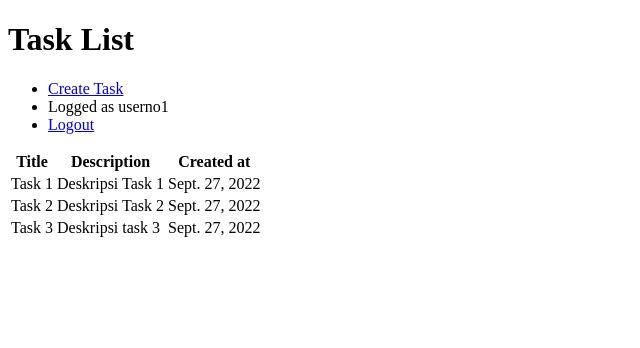
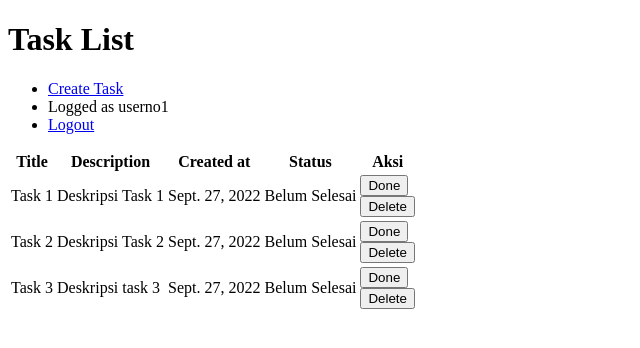
Before and after one commit to naufalweise/pbp-tugas-02, a Django app: page /todolist/ in a window 1280 px wide. Shown: the top 348 px of the page, without its empty margins (0-640 px from the left). Run offline with Django 4.2, Linux system fonts and the light colour scheme; a user stored in the database is signed in; data comes from the database, SQL or seed files in the repository.

Commit message:
Add bonus feature

```diff
--- a/todolist/templates/todolist.html
+++ b/todolist/templates/todolist.html
@@ -12,12 +12,21 @@
         <li>Logged as {{ username }}</li>
         <li><a href="{% url 'todolist:logout' %}">Logout</a></li>
     </ul>
+     {% if messages %}
+        <ul>
+            {% for message in messages %}
+                <li>{{ message }}</li>
+            {% endfor %}
+        </ul>
+    {% endif %}
     <table>
         <thead>
             <tr>
                 <th>Title</th>
                 <th>Description</th>
                 <th>Created at</th>
+                <th>Status</th>
+                <th>Aksi</th>
             </tr>
         </thead>
         <tbody>
@@ -26,6 +35,19 @@
                     <td>{{ task.title }}</td>
                     <td>{{ task.description }}</td>
                     <td>{{ task.date }}</td>
+                    <td>{{ task.is_finished|yesno:"Selesai,Belum Selesai"}}</td>
+                    <td>
+                        <form method="post" action="{% url 'todolist:toggle finish' %}">
+                            {% csrf_token %}
+                            <input type="number" name="pk" value="{{ task.pk }}" hidden />
+                            <input type="submit" value="{{ task.is_finished|yesno:"Undone,Done"}}" />
+                        </form>
+                        <form method="POST" action="{% url 'todolist:delete' %}">
+                            {% csrf_token %}
+                            <input type="number" name="pk" value="{{ task.pk }}" hidden />
+                            <input type="submit" value="Delete" />
+                        </form>
+                    </td>
                 </tr>
             {% endfor %}
         </tbody>
--- a/todolist/urls.py
+++ b/todolist/urls.py
@@ -8,5 +8,7 @@ urlpatterns = [
     path('login', views.login, name='login'),
     path('register', views.register, name='register'),
     path('create-task', views.create_task, name='create task'),
-    path('logout', views.logout, name='logout')
+    path('logout', views.logout, name='logout'),
+    path('delete', views.delete, name='delete'),
+    path('toggle', views.toggle_finish, name='toggle finish'),
 ]
--- a/todolist/views.py
+++ b/todolist/views.py
@@ -2,6 +2,7 @@ from datetime import date
 from django.shortcuts import render, redirect
 from django.contrib import messages, auth
 from django.contrib.auth.decorators import login_required
+from django.views.decorators.http import require_POST
 from django.contrib.auth.forms import UserCreationForm
 from .models import Task
 from .forms import TaskForm
@@ -55,8 +56,25 @@ def create_task(request):
             new_task = Task(
                 title=form.cleaned_data['title'], description=form.cleaned_data['description'], user=request.user, date=date.today())
             new_task.save()
-            messages.success(request, 'Berhasil membuat task')
+            messages.success(request, 'Added one task')
             return redirect('todolist:index')
     form = TaskForm()
     context = {'form': form}
     return render(request, 'create-task.html', context)
+
+
+@login_required(login_url='/todolist/login')
+@require_POST
+def delete(request):
+    task = Task.objects.get(pk=request.POST['pk'])
+    task.delete()
+    messages.success(request, "Deleted one task")
+    return redirect('todolist:index')
+
+@login_required(login_url='/todolist/login')
+@require_POST
+def toggle_finish(request):
+    task = Task.objects.get(pk=request.POST['pk'])
+    task.is_finished = not task.is_finished
+    task.save()
+    return redirect('todolist:index')
```
